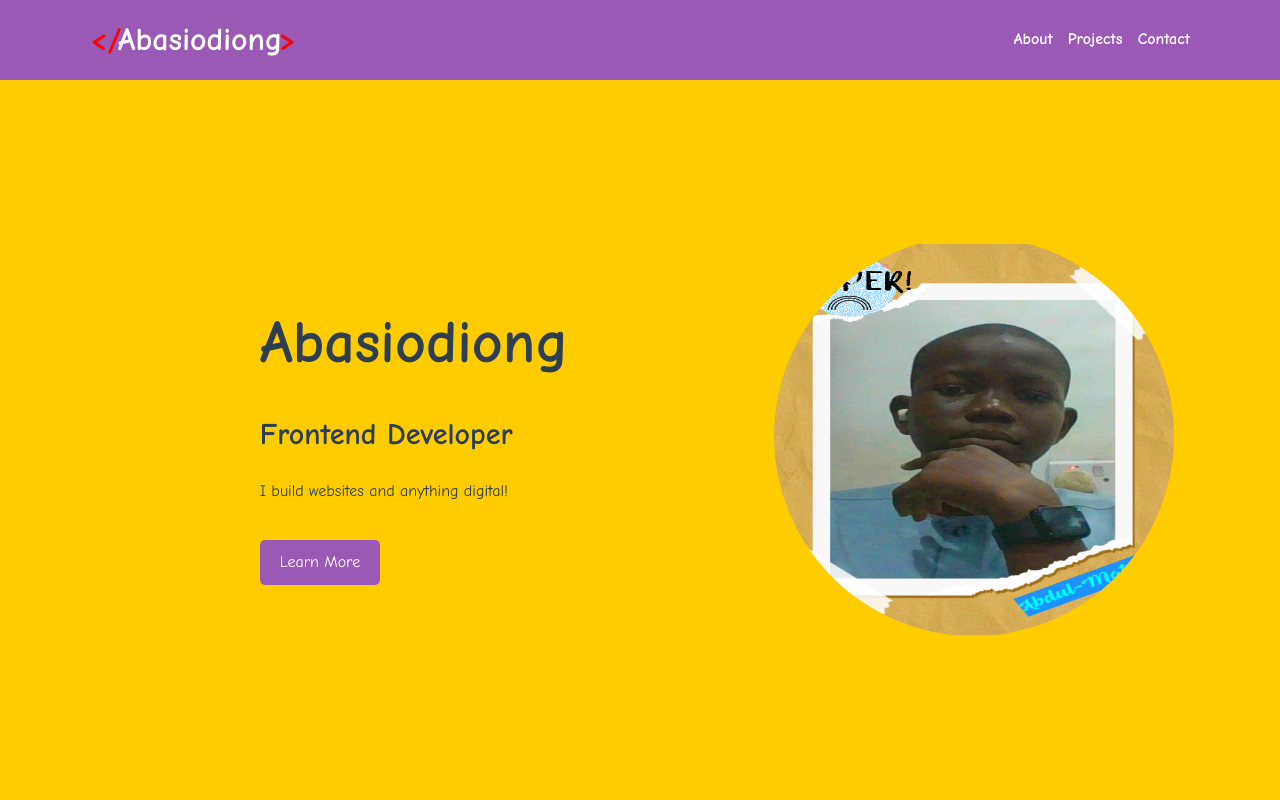
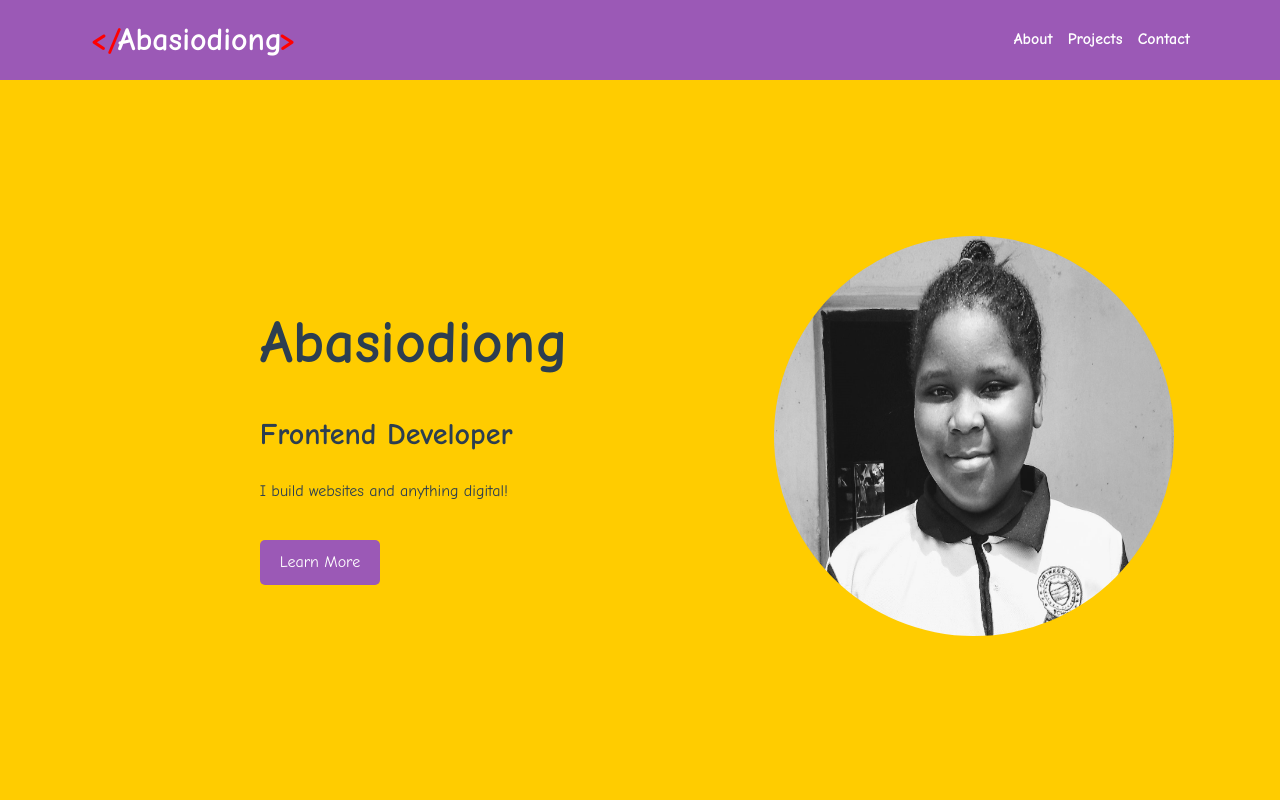
Before and after one commit to Fotress-school/abasiodoing-edet, a plain HTML site: page index.html in a window 1280 px wide. Shown: the top 800 px of the page. Drawn offline with Linux system fonts and the light colour scheme.

Commit message:
added image

```diff
--- a/index.html
+++ b/index.html
@@ -45,7 +45,7 @@
                     <a href="#about" class="btn">Learn More</a>
                 </div>
                 <div class="hero-image">
-                    <img src="/abdul.jpg"alt="abdul">
+                    <img src="/abasiodiong.jpg"alt="abdul">
                 </div>
             </div>
         </div>
```
Also changed, not shown: abasiodiong.jpg (added).
